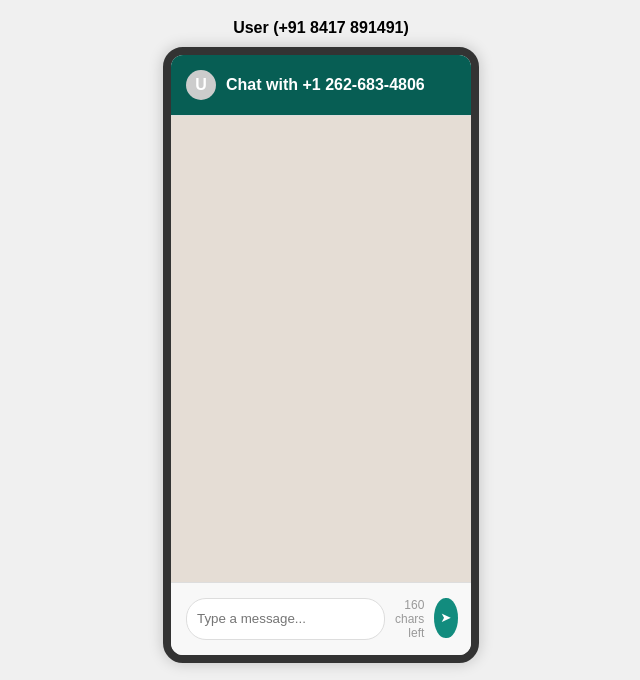
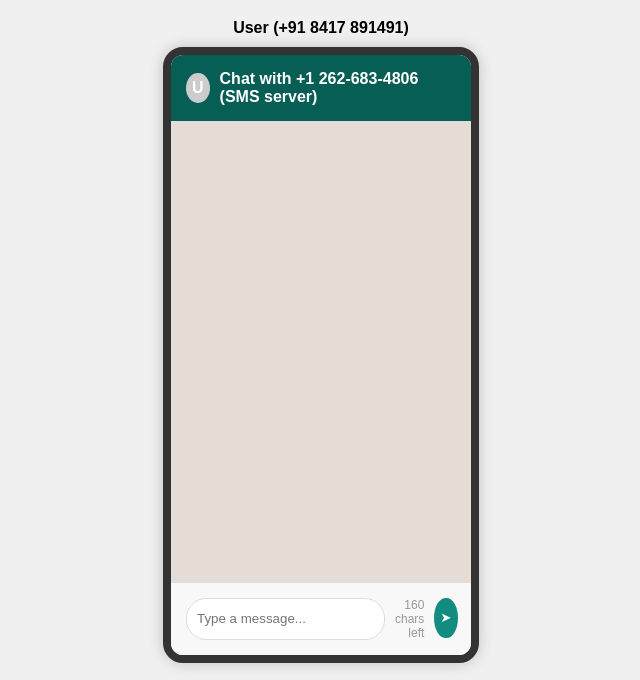
Before and after one commit to prashantsingh2408/digital-activator-sms, a plain HTML site: page index.html in a window 1280 px wide. Shown: the part 81-761 px from the top of the page, without its empty margins (319-959 px from the left). Drawn offline with Linux system fonts and the light colour scheme.

Commit message:
add sms server text

```diff
--- a/index.html
+++ b/index.html
@@ -19,7 +19,7 @@
             <div class="phone" id="user-phone">
                 <div class="phone-header">
                     <div class="avatar user-avatar">U</div>
-                    <h3>Chat with +1 262-683-4806</h3>
+                    <h3>Chat with +1 262-683-4806 (SMS server)</h3>
                 </div>
                 <div class="chat-area" id="user-chat">
                     <!-- Messages will be added here by JavaScript -->
```
